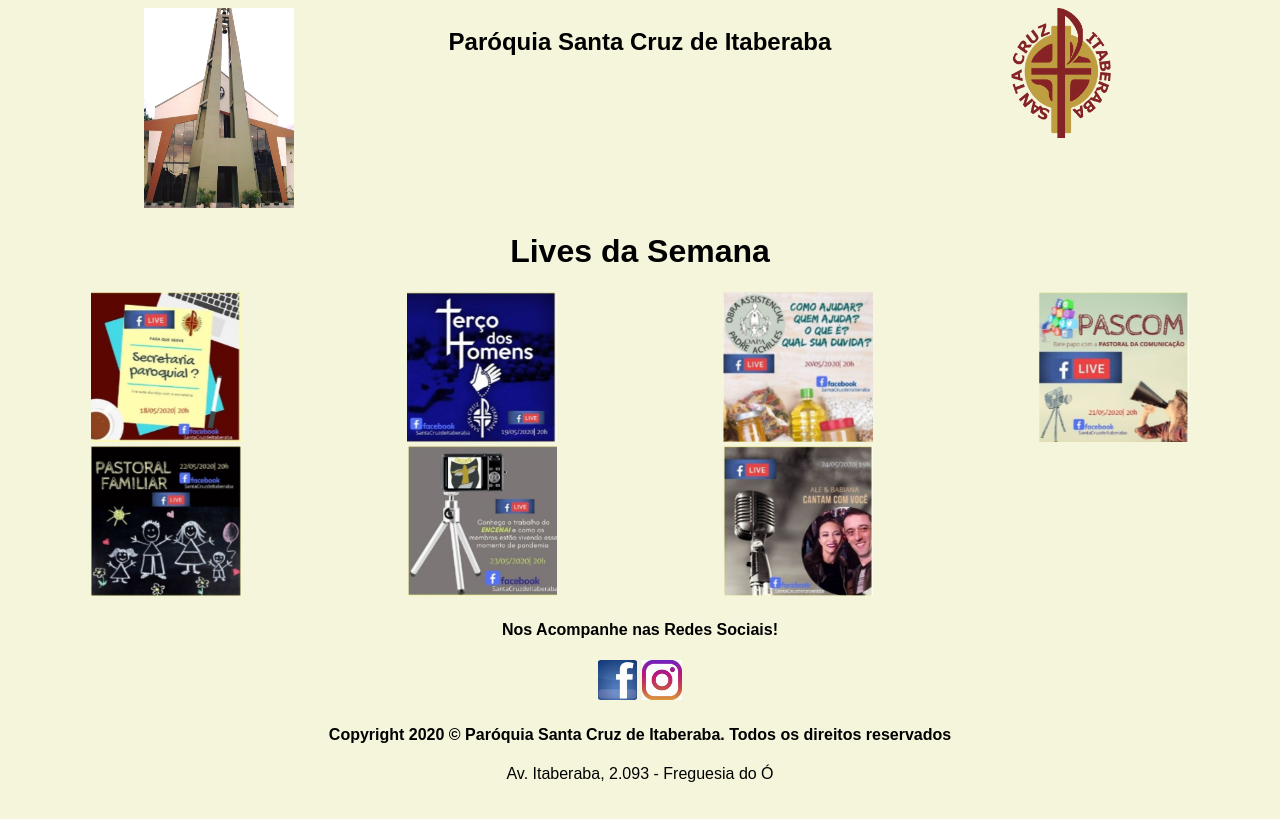
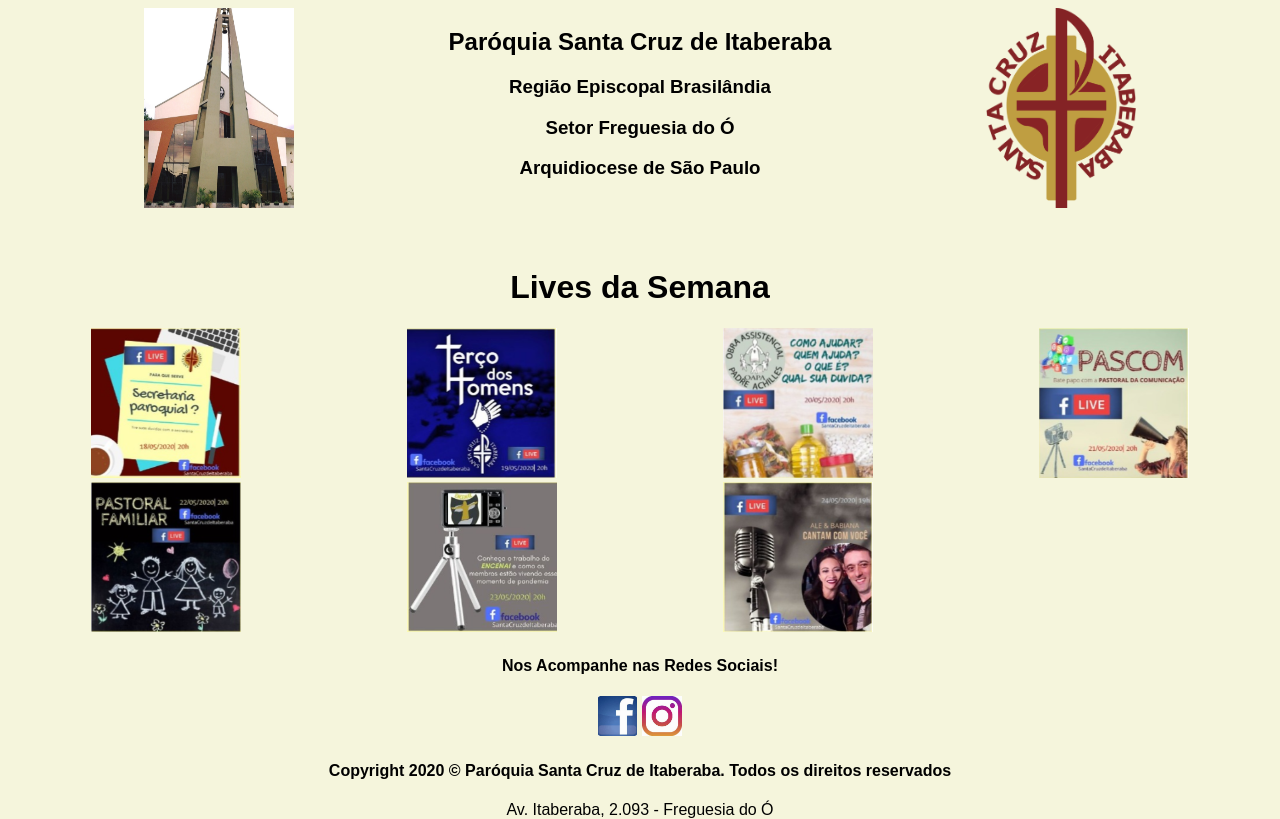
Before and after one commit to delmarhirata/santa_cruz, a plain HTML site: page index.html in a window 1280 px wide. Drawn offline with Linux system fonts and the light colour scheme.

Commit message:
Atualização 02

```diff
--- a/index.html
+++ b/index.html
@@ -12,12 +12,17 @@
   <header>
     <section class="abertura">
     	<div><img src="./img/Imagem.jpg" width=150 height=200></div>
-    	<div><h1>Paróquia Santa Cruz de Itaberaba</h1></div>
-    	<div><img src="./img/santa.png" width=100 height=130></div>
+    	<div><h1>Paróquia Santa Cruz de Itaberaba</h1>
+		<h3>Região Episcopal Brasilândia</h3>
+		<h3>Setor Freguesia do Ó</h3>
+		<h3>Arquidiocese de São Paulo</h3></div>
+    	<div><img src="./img/santa.png" width=150 height=200></div>
     </section>
   </header>
 
   <main>
+		</br>
+		</br>
 		<h1>Lives da Semana</h1>
 		<section class="lives">
 		<div><img src="./lives/segunda.jpg" width=150 height=150></div>
```
